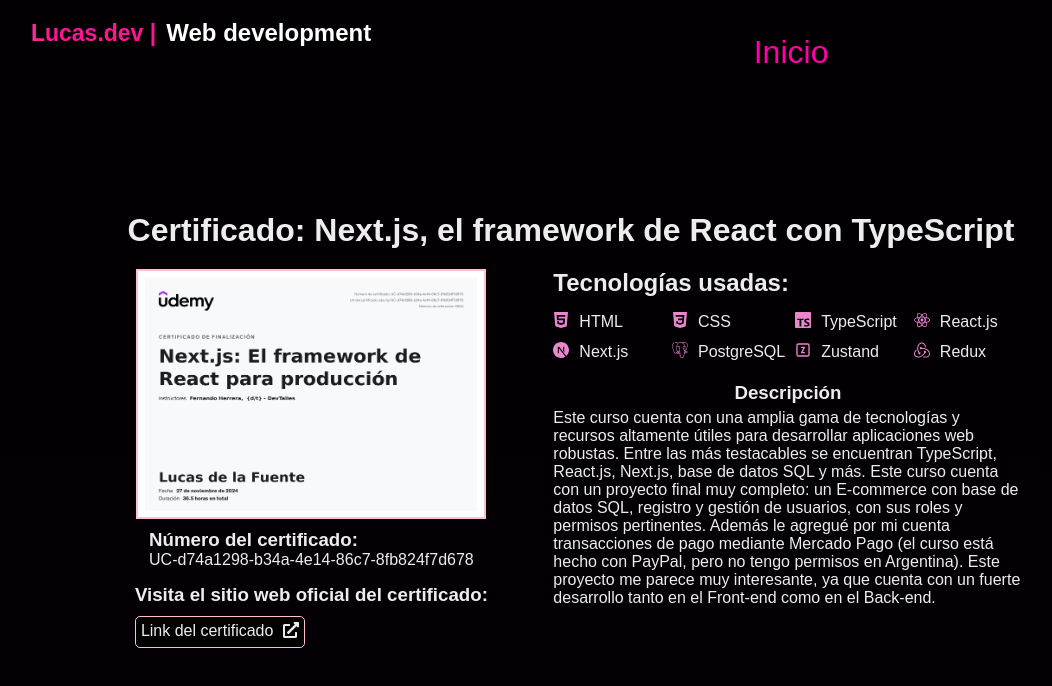
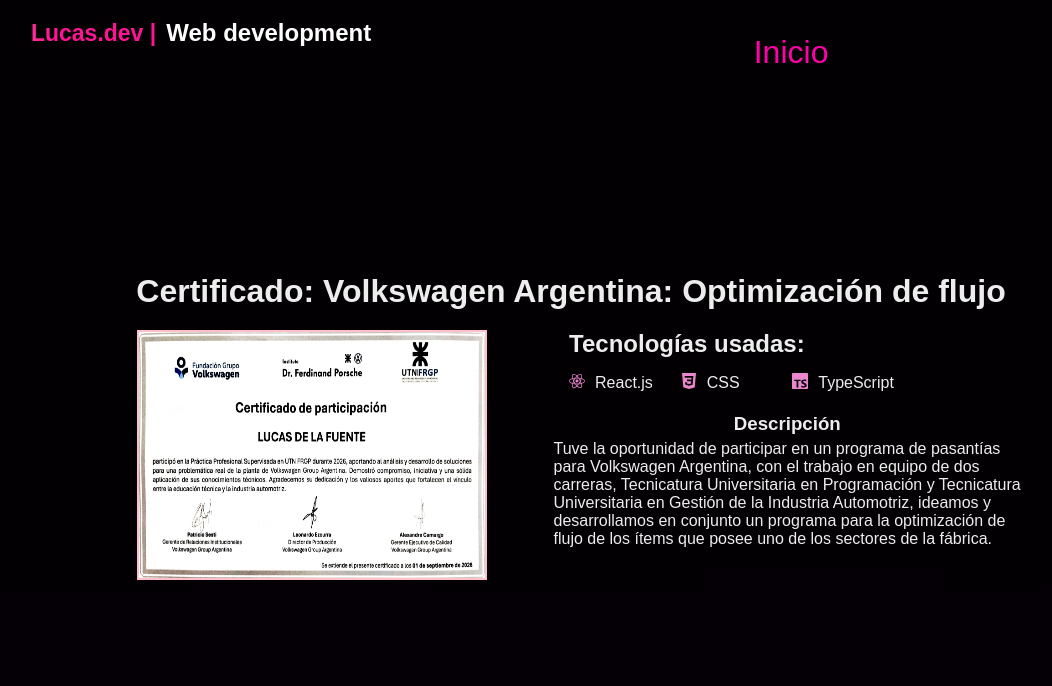
Before and after one commit to Lucano17/lucas.dev-page, a Next.js app: page /certificate/1 in a window 1280 px wide. Shown: the top 686 px of the page, without its empty margins (69-1121 px from the left). Built offline with nearby package versions, Linux system fonts and the light colour scheme.

Commit message:
Feat: vw certificate

```diff
--- a/src/app/certificate/[id]/page.tsx
+++ b/src/app/certificate/[id]/page.tsx
@@ -10,7 +10,9 @@
 
 export async function generateMetadata({ params }: { params: tParams }) {
   const id = Number((await params).id);
-  const certificate = certificates.certificates.find((certificate) => certificate.id === id);
+  const certificate = certificates.certificates.find(
+    (certificate) => certificate.id === id,
+  );
 
   if (!id) {
     return {
@@ -37,7 +39,9 @@
 
 export default async function ProjectPage({ params }: { params: tParams }) {
   const id = Number((await params).id);
-  const certificate = certificates.certificates.find((certificate) => certificate.id === id);
+  const certificate = certificates.certificates.find(
+    (certificate) => certificate.id === id,
+  );
 
   if (!certificate) {
     notFound();
@@ -54,10 +58,16 @@
             height={250}
             className={styles.projectImage}
           />
+          {certificate.certificateNumber ? (
             <div className={styles.certificateNumber}>
               <h3>Número del certificado:</h3>
               <p>{certificate.certificateNumber}</p>
             </div>
+          ) : (
+            ""
+          )}
+
+          {certificate.certificateURL ? (
             <div className={styles.linksContainer}>
               <h3>Visita el sitio web oficial del certificado:</h3>
               <div className={styles.projectLinks}>
@@ -70,6 +80,9 @@
                 </Link>
               </div>
             </div>
+          ) : (
+            ""
+          )}
         </section>
         <aside className={styles.aside}>
           <div className={styles.data}>
@@ -91,17 +104,14 @@
             </div>
           </div>
 
-            {
-              certificate.description?
-                (
+          {certificate.description ? (
             <div className={styles.description}>
               <h3>Descripción</h3>
               <p>{certificate.description}</p>
             </div>
-                )
-              : ("")
-            }
-
+          ) : (
+            ""
+          )}
         </aside>
       </div>
     </div>
--- a/src/interfaces/projects.interface.ts
+++ b/src/interfaces/projects.interface.ts
@@ -46,6 +46,7 @@
     | "Prisma"
     | "Redux"
     | "Zustand"
+    | "Tauri"
 
 
 export interface Platform {
--- a/src/seed/seed.ts
+++ b/src/seed/seed.ts
@@ -56,7 +56,7 @@
             location: "Buenos Aires, Argentina",
             tasks: [
                 "Desarrollamos una aplicación web para la optimización del flujo de repuestos y herramientas de uno de los sectores de las fábricas de Volkswagen, a su vez creamos un gemelo digital 3D para que los operadores puedan ubicar los ítems que necesitan, y ver detalles importantes y críticos de los mismos, así como un Dashboard con información importante y avisos. El desarrollo de esta app fue hecho con Typescript, React.js, Three.js y Tauri.",
-                "Se trabajó de forma colaborativa y organizada con compañeros de equipo, dividiendonós tareas y teniendo encuentros semanales para poder enfocarnos y avanzar más eficazmente. Utilizamos la herramienta GitHub para manejar ramas y versiones del trabajo."
+                "Se trabajó de forma colaborativa y organizada con compañeros de equipo, dividiendonós tareas y teniendo encuentros semanales para poder enfocarnos y avanzar más eficazmente."
             ]
         }
     ]
@@ -271,6 +271,19 @@
     certificates: [
         {
             "id": 1,
+            title: "Volkswagen Argentina: Optimización de flujo",
+            description: "Tuve la oportunidad de participar en un programa de pasantías para Volkswagen Argentina, con el trabajo en equipo de dos carreras, Tecnicatura Universitaria en Programación y Tecnicatura Universitaria en Gestión de la Industria Automotriz, ideamos y desarrollamos en conjunto un programa para la optimización de flujo de los ítems que posee uno de los sectores de la fábrica.",
+            techsLearned: [
+                { name: "React.js" },
+                { name: "CSS" },
+                { name: "TypeScript" },
+            ],
+            image: ["certificate.pasantia.vw.png"],
+            certificateURL: "",
+            certificateNumber: "",
+        },
+        {
+            "id": 2,
             title: "Next.js, el framework de React con TypeScript",
             description: "Este curso cuenta con una amplia gama de tecnologías y recursos altamente útiles para desarrollar aplicaciones web robustas. Entre las más testacables se encuentran TypeScript, React.js, Next.js, base de datos SQL y más. Este curso cuenta con un proyecto final muy completo: un E-commerce con base de datos SQL, registro y gestión de usuarios, con sus roles y permisos pertinentes. Además le agregué por mi cuenta transacciones de pago mediante Mercado Pago (el curso está hecho con PayPal, pero no tengo permisos en Argentina). Este proyecto me parece muy interesante, ya que cuenta con un fuerte desarrollo tanto en el Front-end como en el Back-end.",
             techsLearned: [
@@ -288,7 +301,7 @@
             certificateNumber: "UC-d74a1298-b34a-4e14-86c7-8fb824f7d678",
         },
         {
-            "id": 2,
+            "id": 3,
             title: "Curso profesional de C# Avanzado",
             description: "En este curso aprendí los fundamentos de C# y .NET, además de aprender y usar la interfaz gráfica de Windows Forms y ASP.NET, y la base de datos Microsoft SQL Server. Este curso cuenta con un proyecto final muy interesante, una aplicación Point of Sell de escritorio, con registro y gestión de usuarios, con sus roles y permisos pertinentes. Con lo aprendido en este curso, podré desarrollar tanto aplicaciones de escritorio como para la web.",
             techsLearned: [
@@ -303,7 +316,7 @@
             certificateNumber: "UC-a666080c-b18b-4d33-a3a4-d5f9da0979e4",
         },
         {
-            "id": 3,
+            "id": 4,
             title: "Master API RESTful con ASP.NET Core (.NET 9)",
             description: "En este curso aprendí los a crear una API con ASP.NET Web Api, aplicando controladores y buenas prácticas, además de utilizar una base de datos SQL.",
             techsLearned: [
```
Also changed, not shown: public/certificates/certificate.pasantia.vw.png (added), 1 other file (tests, documents, lock files or other folders). Lines whose indentation alone changed are shown as unchanged.
